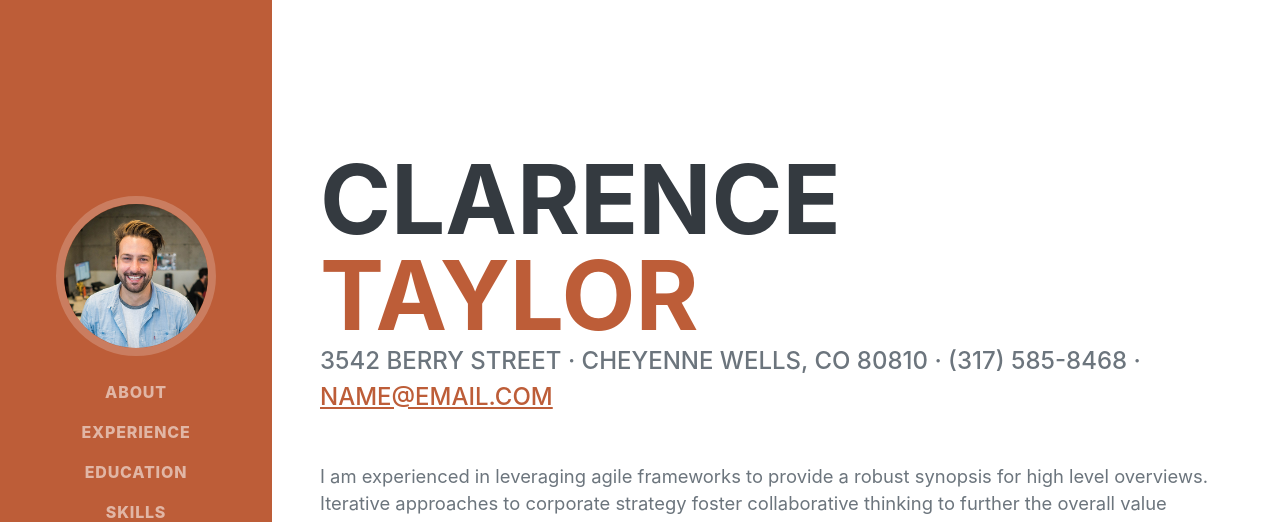
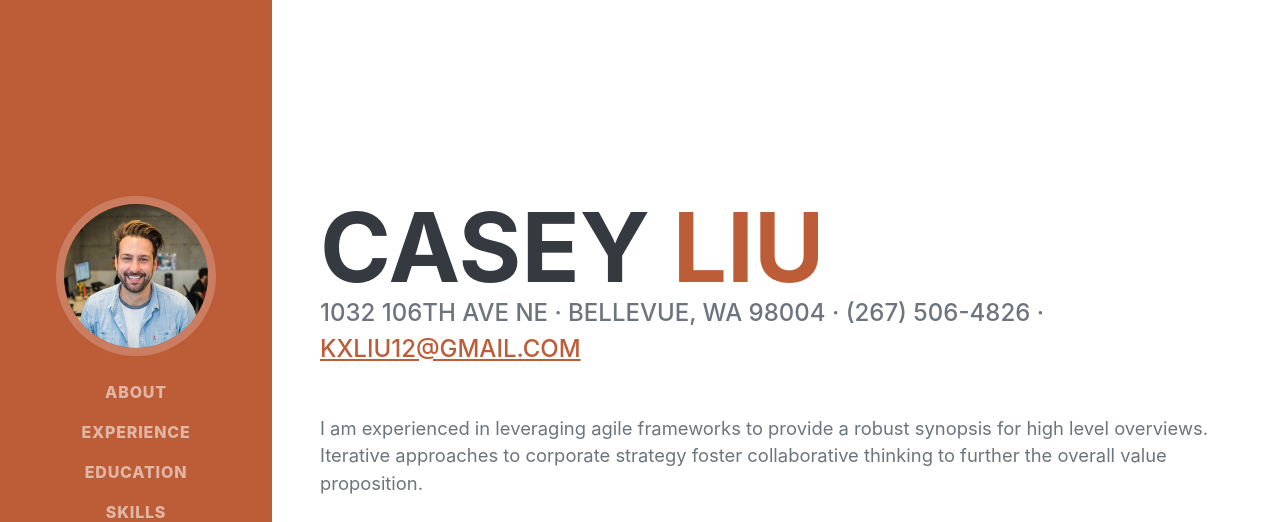
Before and after one commit to caseyliu12/caseyliu12.github.io, a plain HTML site: page index.html in a window 1280 px wide. Shown: the top 522 px of the page. Drawn offline with nearby package versions, Linux system fonts and the light colour scheme; a web font is replaced by a local one.

Commit message:
Personalize content

```diff
--- a/index.html
+++ b/index.html
@@ -40,12 +40,12 @@
             <section class="resume-section" id="about">
                 <div class="resume-section-content">
                     <h1 class="mb-0">
-                        Clarence
-                        <span class="text-primary">Taylor</span>
+                        Casey
+                        <span class="text-primary">Liu</span>
                     </h1>
                     <div class="subheading mb-5">
-                        3542 Berry Street · Cheyenne Wells, CO 80810 · (317) 585-8468 ·
-                        <a href="mailto:name@email.com">name@email.com</a>
+                        1032 106th Ave NE · Bellevue, WA 98004 · (267) 506-4826 ·
+                        <a href="mailto:kxliu12@gmail.com">kxliu12@gmail.com</a>
                     </div>
                     <p class="lead mb-5">I am experienced in leveraging agile frameworks to provide a robust synopsis for high level overviews. Iterative approaches to corporate strategy foster collaborative thinking to further the overall value proposition.</p>
                     <div class="social-icons">
```
